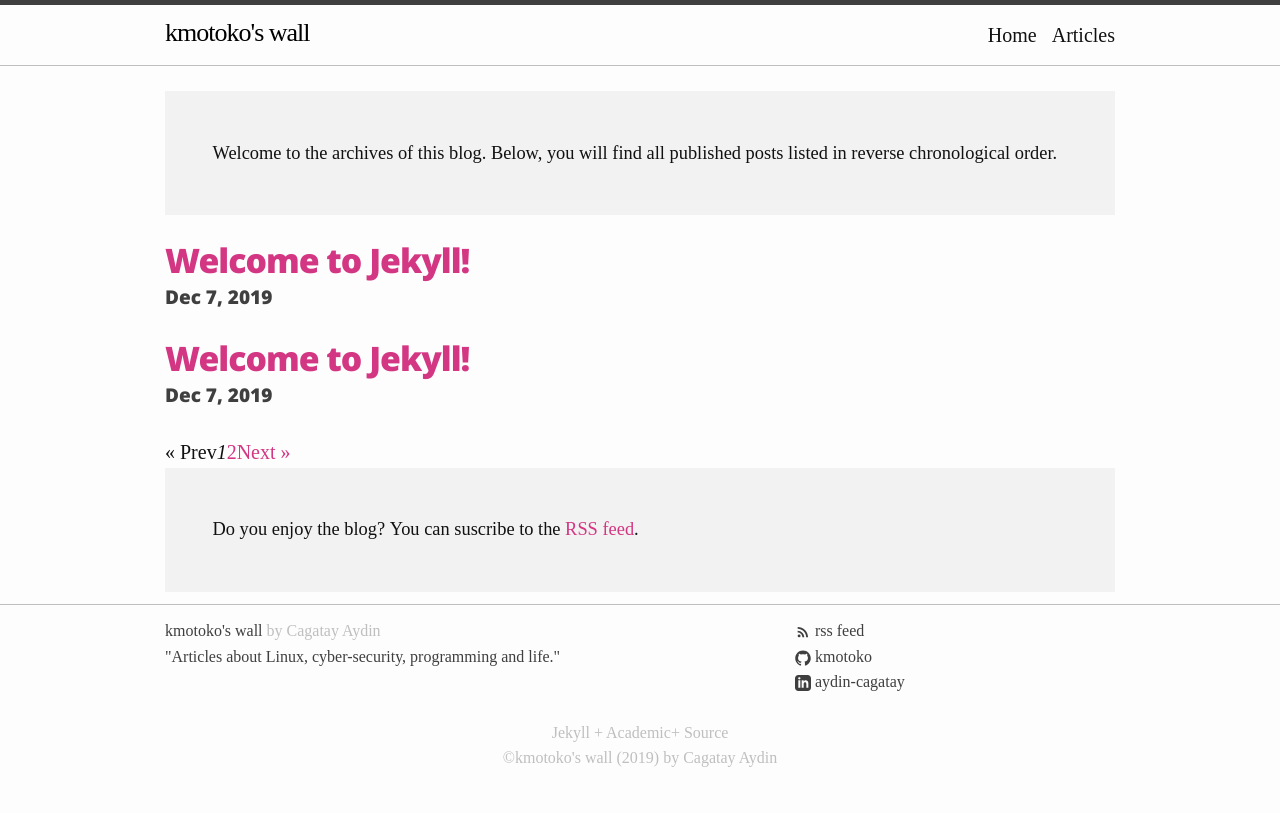
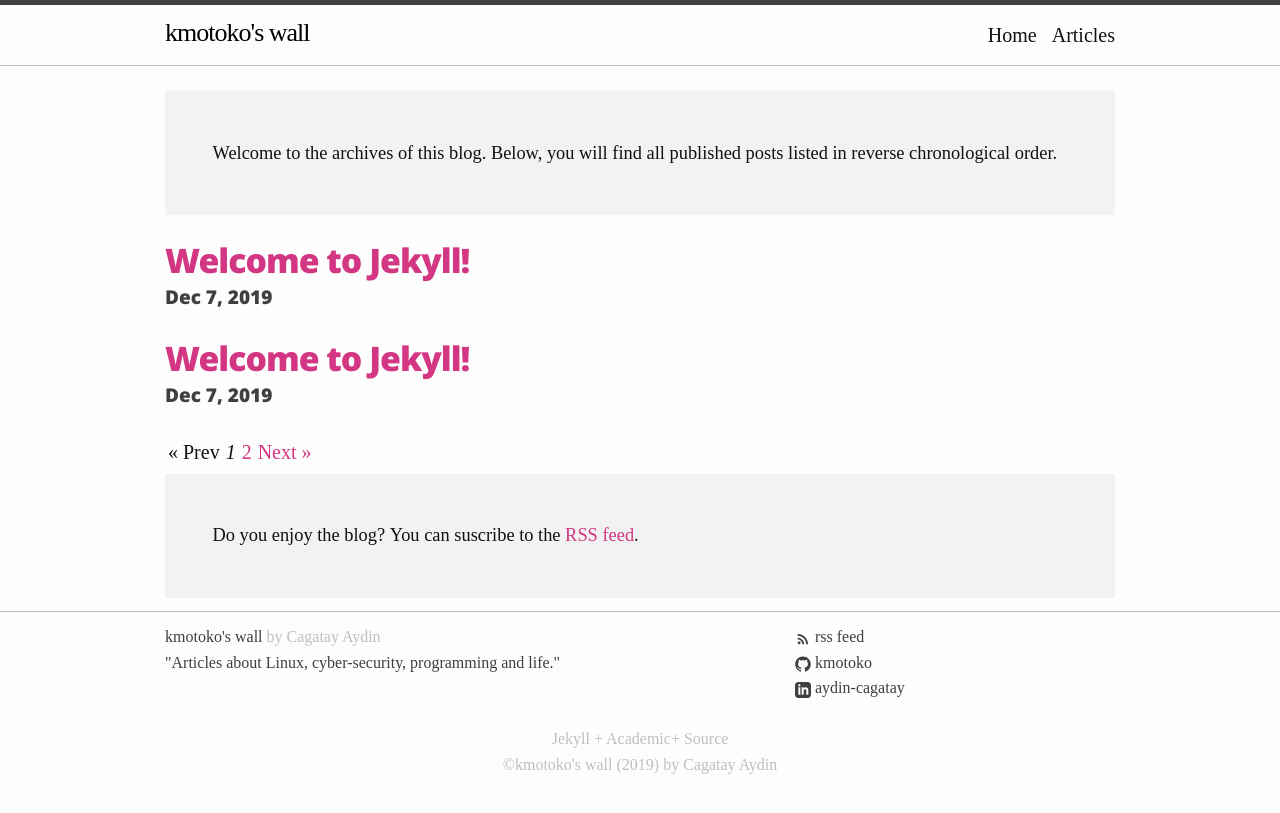
Before and after one commit to kmotoko/kmotokos-wall, a Jekyll site: the page built from articles/index.html, in a window 1280 px wide. Shown: the top 813 px of the page. Built offline with Jekyll 4.4.1, drawn with Linux system fonts in a browser that asks for light colours; some web fonts are replaced; the list of posts is cut into pages by our own code.

Commit message:
Justify post content, increase margins on pagination section.

```diff
--- a/_sass/academic/_layout.scss
+++ b/_sass/academic/_layout.scss
@@ -488,6 +488,10 @@
 
 .post-content {
   padding-bottom: $spacing-unit;
+  text-align: justify;
+  -webkit-hyphens: auto;
+  -ms-hyphens: auto;
+  hyphens: auto;
 }
 
 .page-heading {
@@ -547,6 +551,16 @@
 
   .post-thumbnail {
     margin-top: -20%;
+  }
+}
+
+.pagination {
+  margin-top: $spacing-unit / 4;
+  margin-bottom: $spacing-unit / 4;
+
+  a, em, span {
+    margin-left: 3px;
+    margin-right: 3px;
   }
 }
 
@@ -627,6 +641,10 @@
 
 .post-content {
   padding-bottom: $spacing-unit / 2;
+  text-align: justify;
+  -webkit-hyphens: auto;
+  -ms-hyphens: auto;
+  hyphens: auto;
 
   .footnotes {
     @include size(small);
```
